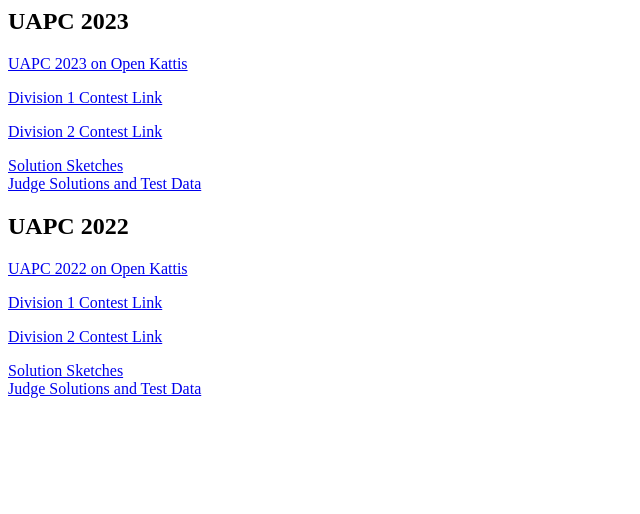
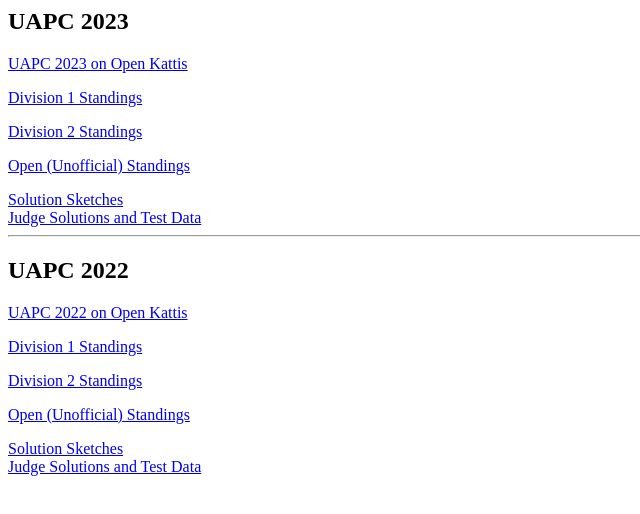
Before and after one commit to UAPSPC/uapspc.github.io, a plain HTML site: page uapc/archive/index.html in a window 1280 px wide. Shown: the whole page, without its empty margins (0-640 px from the left). Drawn offline with Linux system fonts and the light colour scheme.

Commit message:
archive tweaks

```diff
--- a/uapc/archive/index.html
+++ b/uapc/archive/index.html
@@ -3,15 +3,19 @@
 <body>
   <h2>UAPC 2023</h2>
   <a href="https://open.kattis.com/problem-sources/University%20of%20Alberta%20Programming%20Contest%202023">UAPC 2023 on Open Kattis</a><br />
-  <p><a href="https://uapc23d1.kattis.com/contests/uapc23d1">Division 1 Contest Link</a></p>
-  <p><a href="https://uapc23d2.kattis.com/contests/uapc23d2">Division 2 Contest Link</a></p>
+  <p><a href="https://uapc23d1.kattis.com/contests/uapc23d1/standings">Division 1 Standings</a></p>
+  <p><a href="https://uapc23d2.kattis.com/contests/uapc23d2/standings">Division 2 Standings</a></p>
+  <p><a href="https://uapc23open.kattis.com/contests/uapc23open/standings">Open (Unofficial) Standings</a></p>
   <a href="2023/solution_sketches.pdf">Solution Sketches</a><br />
   <a href="2023/uapc2023_solutions_and_data.tar.gz">Judge Solutions and Test Data</a><br />
 
+  <hr>
+
   <h2>UAPC 2022</h2>
   <a href="https://open.kattis.com/problem-sources/University%20of%20Alberta%20Programming%20Contest%202022">UAPC 2022 on Open Kattis</a><br />
-  <p><a href="https://uapc22d1.kattis.com/contests/uapc22d1">Division 1 Contest Link</a></p>
-  <p><a href="https://uapc22d2.kattis.com/contests/uapc22d2">Division 2 Contest Link</a></p>
+  <p><a href="https://uapc22d1.kattis.com/contests/uapc22d1/standings">Division 1 Standings</a></p>
+  <p><a href="https://uapc22d2.kattis.com/contests/uapc22d2/standings">Division 2 Standings</a></p>
+  <p><a href="https://uapc22open.kattis.com/contests/uapc22open/standings">Open (Unofficial) Standings</a></p>
   <a href="2022/solution_sketches.pdf">Solution Sketches</a><br />
   <a href="2022/uapc2022_solutions_and_data.tar.gz">Judge Solutions and Test Data</a><br />
 </body>
```
Also changed, not shown: uapc/index.html (+1 -0 lines).
